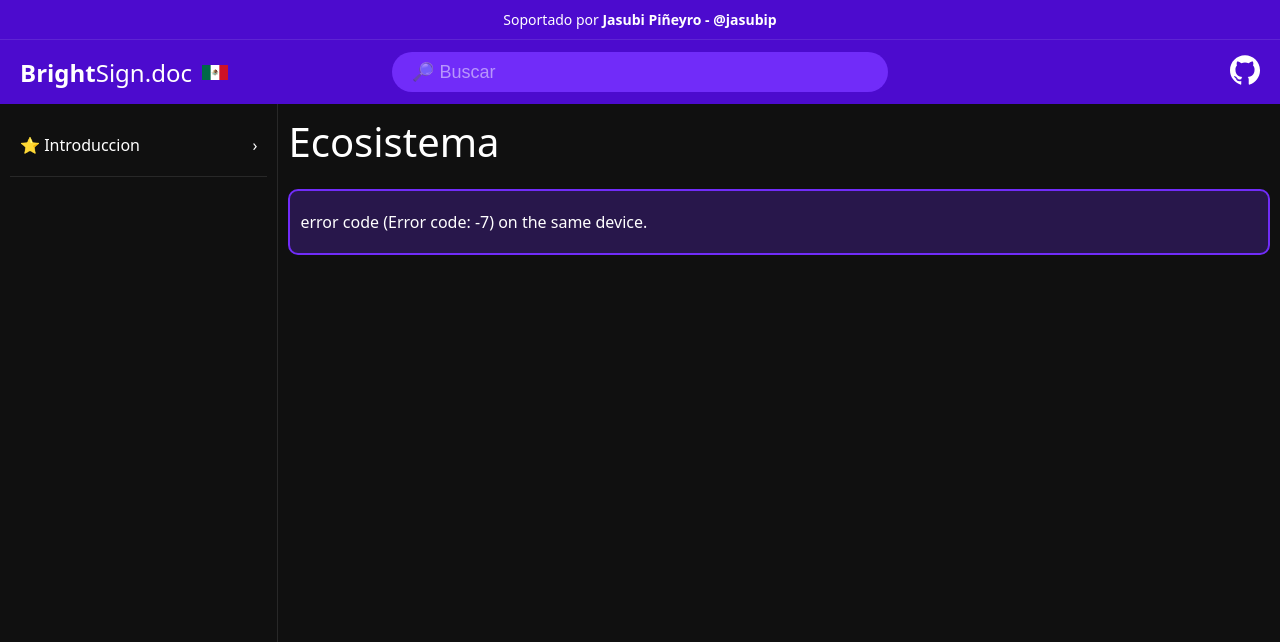
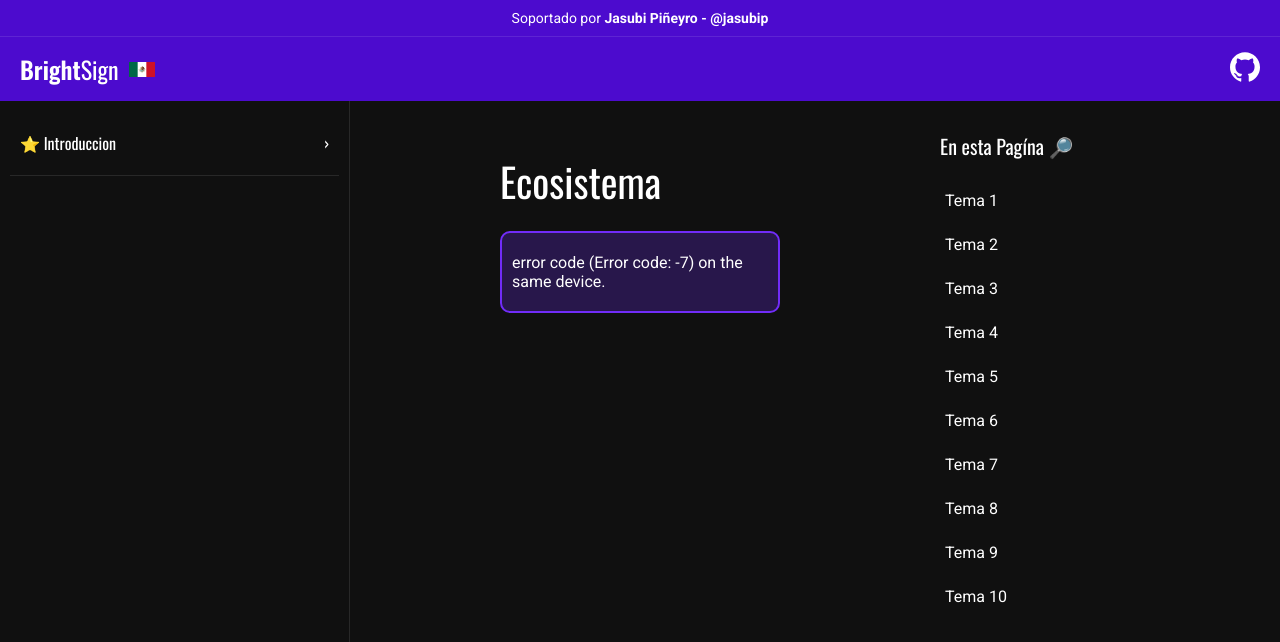
Before and after one commit to JasubiPL/BrightSign_Docs, a React (Vite) app: page / in a window 1280 px wide. Shown: the top 642 px of the page. Built offline with nearby package versions, Linux system fonts and the light colour scheme.

Commit message:
Se añadio menu de navegacion interno de cada seccion junto con el responsive

```diff
--- a/src/App.jsx
+++ b/src/App.jsx
@@ -31,9 +31,11 @@
     acordionMenuItem.forEach((item) => {
       item.addEventListener('click', function () {
         acordionMenuItem.forEach((item) => {
-          item.style.backgroundColor = "var(--black-color)"
+          item.className = "acordionMenu__item"
+
         })
-        this.style.backgroundColor = "var(--gray-color)"
+        this.className = "acordionMenu__item selected"
+
       })
     })
 
--- a/src/components/Nav.jsx
+++ b/src/components/Nav.jsx
@@ -14,12 +14,12 @@
         <button className='btnSecondaryMenu' onClick={secondaryMenuControl}>
           <BurgerMenu />
         </button>
-        <h1>Bright<span>Sign.doc</span></h1>
+        <h1>Bright<span>Sign</span></h1>
         <img src='./img/icons/flag-mx.svg' alt='Bandea mexico' />
       </div>
-      <form className={`${screen.width > 500 ? 'principalMenu__search' : `principalMenu__MovileSearch ${switchSearch}` }`}>
+      {/* <form className={`${screen.width > 500 ? 'principalMenu__search' : `principalMenu__MovileSearch ${switchSearch}` }`}>
         <input type="text" placeholder='🔎 Buscar' />
-      </form>
+      </form> */}
       <section className='principalMenu__socialNetwork'>
         <button onClick={() => setSwitchSearch('__MovileSearch-show')}>
           <SearchIcon width={30} height={30} fill='#fff' />
--- a/src/index.css
+++ b/src/index.css
@@ -1,10 +1,14 @@
+@import url('https://fonts.googleapis.com/css2?family=Montserrat:wght@100;400;700&family=Oswald:wght@200;400;600&display=swap');
+@import url('https://fonts.googleapis.com/css2?family=Roboto:wght@100;400;700&display=swap');
+
 :root{
 
   --primary-color: #4c0bce;
   --secondary-color: #712cf9;
   --secondary-color-alpha: rgba(113, 44, 249, .25);
   --black-color: #101010;
-  --gray-color: rgba(255, 255, 255, 0.1)
+  --gray-color: rgba(255, 255, 255, 0.1);
+  --title-font: 'Oswald', sans-serif;
 }
 
 *{
@@ -16,9 +20,43 @@
 body{
   background-color: var(--black-color);
   color: #fff;
-  font-family: system-ui, -apple-system, BlinkMacSystemFont, 'Segoe UI', Roboto, Oxygen, Ubuntu, Cantarell, 'Open Sans', 'Helvetica Neue', sans-serif;
+  font-family: 'Roboto', sans-serif;
 }
 
 h1, h2, h3{
   font-weight: normal;
+  font-family: var(--title-font);
 }
+
+.hover{
+  background-color: var(--gray-color);
+}
+
+.dialogBox{
+  display: flex;
+  align-self: center;
+  width: 100%;
+  border-radius: 10px;
+  border: 2px solid var(--secondary-color);
+  padding: 20px 10px;
+  margin: 20px;
+  background-color: var(--secondary-color-alpha);
+}
+
+@keyframes showSecondaryMenu {
+  0%{
+    left: -100vw;
+  }
+  100%{
+    left: 0;
+  }
+}
+
+@keyframes hiddenSecondaryMenu {
+  0%{
+    left: 0;
+  }
+  100%{
+    left: -100vw;
+  }
+}
--- a/src/pages/Ecosistema.jsx
+++ b/src/pages/Ecosistema.jsx
@@ -1,16 +1,39 @@
+import { useState } from 'react'
+import { BackArrow } from '../jsxIcons/BackArrow'
 import '../styles/pages/pagesStyles.css'
 
 export const Ecosistema = () =>{
+
+  const [statusAside, setStatusAside ] = useState('__aside--hidden')
+
+
   return(
     <section className="pagesBody">
       <section className='pagesBody--content'>
         <h1>Ecosistema</h1>
-        <div className='pageBody__code'>
+        <div className='dialogBox'>
           error code (Error code: -7) on the same device.
         </div>
       </section>
-      <aside className='pageBody__aside'>
-        Menu de secciones
+      <aside className={`pageBody__aside  ${statusAside}`} >
+        <div className='__aside__header'>
+          <button onClick={() => setStatusAside('__aside--hidden')}>
+            <BackArrow width={30} heigth={30}/>
+          </button>
+          <h3>En esta Pagína 🔎</h3>
+        </div>
+        <ol>
+          <li>Tema 1</li>
+          <li>Tema 2</li>
+          <li>Tema 3</li>
+          <li>Tema 4</li>
+          <li>Tema 5</li>
+          <li>Tema 6</li>
+          <li>Tema 7</li>
+          <li>Tema 8</li>
+          <li>Tema 9</li>
+          <li>Tema 10</li>
+        </ol>
       </aside>
     </section>
   )
--- a/src/styles/AcordionMenu.css
+++ b/src/styles/AcordionMenu.css
@@ -30,6 +30,7 @@
     font-size: 14px;
     cursor: pointer;
     padding-left: 20px;
+    margin: 5px 0px;
 
     &:hover{
       background-color: var(--gray-color);
@@ -39,6 +40,14 @@
       content: '⌀';
       margin-right:5px ;
     }
+  }
+
+  .deselect{
+    background-color: var(--black-color);
+  }
+
+  .selected{
+    background-color: rgba(113, 44, 249, .25)
   }
 }
 
--- a/src/styles/SecondaryNav.css
+++ b/src/styles/SecondaryNav.css
@@ -15,13 +15,22 @@
     display: none;
     align-items: center;
     justify-content: space-between;
+    border-bottom: 1px solid var(--gray-color);
+    padding-bottom: 10px;
 
     & button{
+      display: flex;
+      justify-content: center;
+      align-items: center;
+      width: 35px;
+      height: 35px;
       background: none;
       border: none;
-      border-radius: 30px;
+      border-radius: 50px;
       padding: 5px;
-      transition: .5s;
+      transition: .2s;
+      overflow: hidden;
+
 
       &:active{
         background-color: var(--gray-color);
@@ -73,21 +82,3 @@
     animation: hiddenSecondaryMenu .3s ease-in-out;
   }
 }
-
-@keyframes showSecondaryMenu {
-  0%{
-    left: -100vw;
-  }
-  100%{
-    left: 0;
-  }
-}
-
-@keyframes hiddenSecondaryMenu {
-  0%{
-    left: 0;
-  }
-  100%{
-    left: -100vw;
-  }
-}
--- a/src/styles/pages/pagesStyles.css
+++ b/src/styles/pages/pagesStyles.css
@@ -1,7 +1,8 @@
 .pagesBody{
   display: flex;
-  width: 100%;
+  width: calc(100% - 350px);
   justify-content: space-between;
+
 
   & h1{
     font-size: 40px;
@@ -11,28 +12,111 @@
     font-size: 28px;
   }
 
+  & h3{
+    font-size: 20px;
+  }
+
   & .pagesBody--content{
     display: flex;
     flex-direction: column;
-    width: 100%;
-    /* background-color: #fff1; */
-    padding: 10px;
+    width: calc(100% - 350px);
+    padding: 50px 150px;
 
-    & .pageBody__code{
-      display: flex;
-      align-self: center;
-      width: 100%;
-      border-radius: 10px;
-      border: 2px solid var(--secondary-color);
-      padding: 20px 10px;
-      margin: 20px;
-      background-color: var(--secondary-color-alpha);
-    }
   }
 
   & .pageBody__aside{
-    display: none;
-    border-left: 1px solid var(--gray-color);
-    width: 300px;
+    width: 350px;
+    padding: 10px;
+
+    & .__aside__header{
+      display: flex;
+      align-items: center;
+      gap: 20px;
+
+      & h3{
+        margin: 20px 0px;
+      }
+
+      & button{
+        display: none;
+        justify-content: center;
+        align-items: center;
+        width: 35px;
+        height: 35px;
+        background: none;
+        border: none;
+        border-radius: 50px;
+        padding: 5px;
+        transition: .2s;
+        overflow: hidden;
+
+        &:active{
+          background-color: var(--gray-color);
+        }
+      }
+    }
+
+    & ol{
+      list-style: none;
+      display: grid;
+      gap: 5px;
+
+      & li{
+        padding: 10px 5px;
+        cursor: pointer;
+        border-radius: 5px;
+
+        &:hover{
+          background-color: var(--secondary-color-alpha);
+        }
+      }
+    }
   }
 }
+
+.__aside--hidden{
+  left:-100vw;
+  animation: hiddenSecondaryMenu .5s;
+}
+
+.__aside--show{
+  left:0;
+  animation: showSecondaryMenu .5;
+}
+@media screen and (max-width:1024px) {
+  .pagesBody{
+    width: 100%;
+    overflow: hidden;
+
+    & .pagesBody--content{
+      display: flex;
+      flex-direction: column;
+      width: 100%;
+      padding: 10px 20px;
+
+    }
+
+    & .pageBody__aside{
+      position: absolute;
+      top:0;
+      width: 100vw;
+      height: 100vh;
+      background-color: var(--black-color);
+      border-left: 1px solid var(--gray-color);
+      z-index: 2;
+
+      & .__aside__header{
+        border-bottom: 1px solid var(--gray-color);
+        margin-bottom: 10px;
+
+        & h3{
+          margin: 10px 0px;
+        }
+
+        & button{
+          display: flex;
+        }
+      }
+    }
+  }
+}
```
